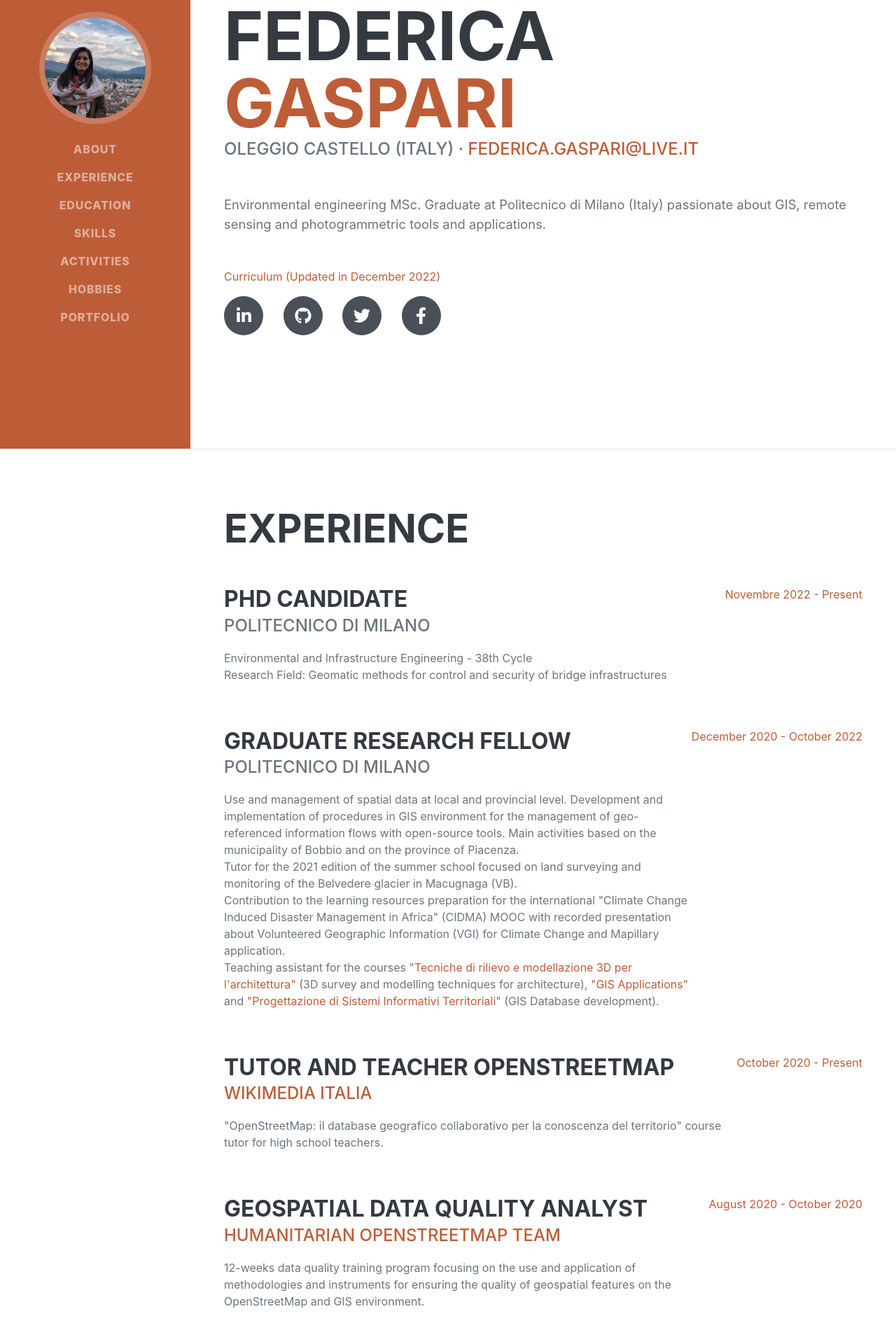
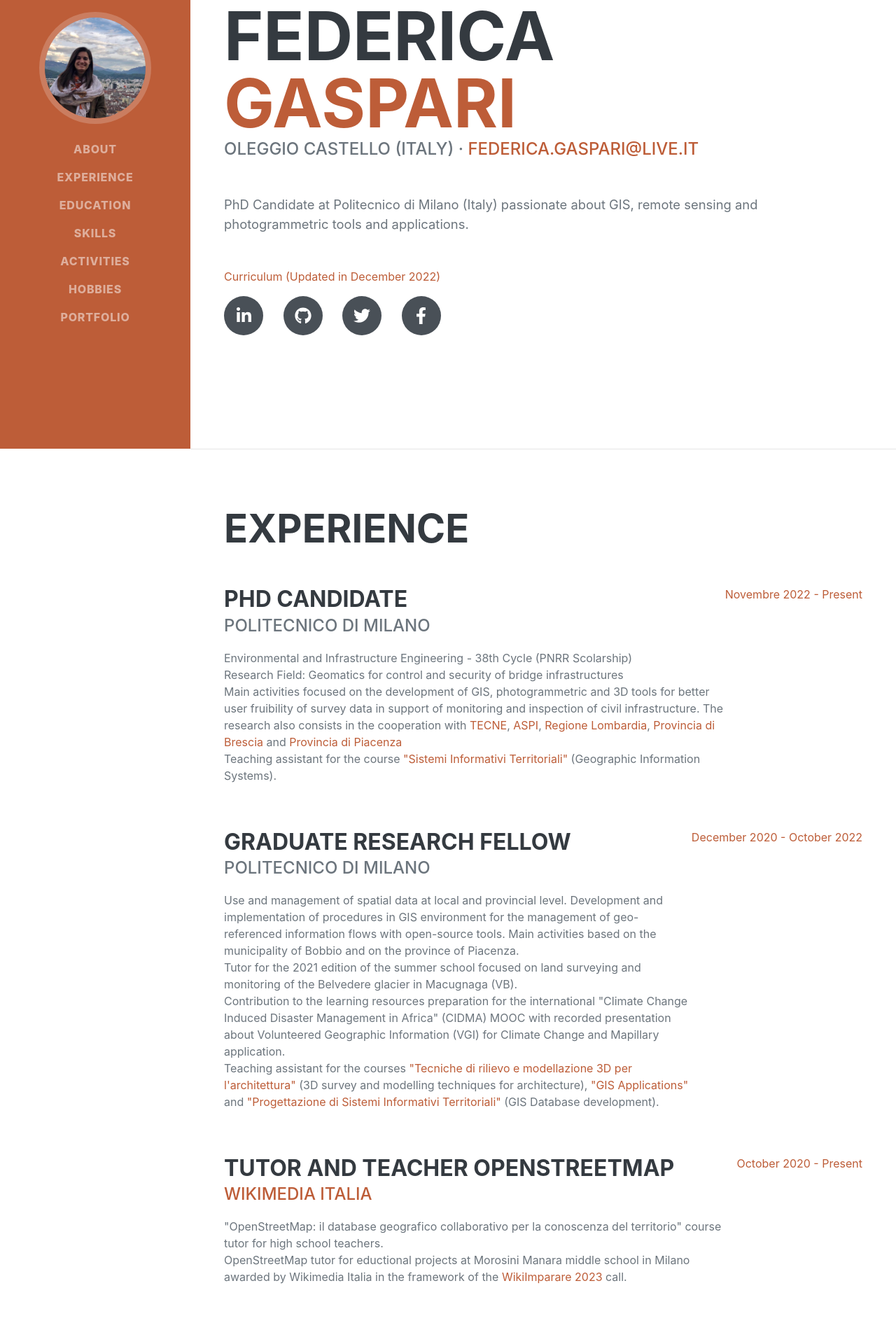
Before and after one commit to Tars4815/tars4815.github.io, a plain HTML site: page index.html in a window 1280 px wide. Shown: the part 159-2049 px from the top of the page at 70% size. Drawn offline with nearby package versions, Linux system fonts and the light colour scheme; no server answers; a script that the page names is missing; a web font is replaced by a local one.

Commit message:
Updated curriculum

```diff
--- a/index.html
+++ b/index.html
@@ -4,8 +4,8 @@
 <head>
     <meta charset="utf-8" />
     <meta name="viewport" content="width=device-width, initial-scale=1, shrink-to-fit=no" />
-    <meta name="description" content="" />
-    <meta name="author" content="" />
+    <meta name="description" content="Federica Gaspari personal website" />
+    <meta name="author" content="Federica Gaspari" />
     <title>Federica Gaspari - Home</title>
     <link rel="icon" type="image/x-icon" href="assets/img/favicon.ico" />
     <!-- Font Awesome and Iconify icons -->
@@ -56,7 +56,7 @@
                     Oleggio Castello (Italy) ·
                     <a href="mailto:federica.gaspari@live.it">federica.gaspari@live.it</a>
                 </div>
-                <p class="lead mb-5">Environmental engineering MSc. Graduate at Politecnico di Milano (Italy) passionate
+                <p class="lead mb-5">PhD Candidate at Politecnico di Milano (Italy) passionate
                     about GIS, remote sensing and photogrammetric tools and applications. </p>
                 <p><a href="assets/CV-Gaspari-EN-122022.pdf" download="Gaspari-Resume-122022_EN">Curriculum (Updated in
                         December 2022)</a></p>
@@ -80,8 +80,11 @@
                     <div class="flex-grow-1">
                         <h3 class="mb-0">PhD Candidate</h3>
                         <div class="subheading mb-3">Politecnico di Milano</div>
-                        <p>Environmental and Infrastructure Engineering - 38th Cycle<br>
-                            Research Field: Geomatic methods for control and security of bridge infrastructures</p>
+                        <p>Environmental and Infrastructure Engineering - 38th Cycle (PNRR Scolarship)<br>
+                            Research Field: Geomatics for control and security of bridge infrastructures<br>
+                            Main activities focused on the development of GIS, photogrammetric and 3D tools for better user fruibility of survey data in support of monitoring and inspection of civil infrastructure.
+                            The research also consists in the cooperation with <a href="https://www.autostrade.it/it/tecne" target="_blank">TECNE</a>, <a href="https://www.autostrade.it/it/home" target="_blank">ASPI</a>, <a href="https://www.regione.lombardia.it/wps/portal/istituzionale/" target="_blank">Regione Lombardia</a>, <a href="https://www.provincia.brescia.it/" target="_blank">Provincia di Brescia</a> and <a href="https://www.provincia.pc.it/index.php" target="_blank">Provincia di Piacenza</a> <br>
+                            Teaching assistant for the course <a href="https://www4.ceda.polimi.it/manifesti/manifesti/controller/ManifestoPublic.do?EVN_DETTAGLIO_RIGA_MANIFESTO=EVENTO&c_insegn=090889&aa=2022&k_cf=1&k_corso_la=346&ac_ins=0&k_indir=M1A&lang=EN&tipoCorso=ALL_TIPO_CORSO&semestre=2&idGruppo=4618&idRiga=291701&codDescr=090889" target="_blank">"Sistemi Informativi Territoriali"</a> (Geographic Information Systems).</p>
                     </div>
                     <div class="flex-shrink-0"><span class="text-primary">Novembre 2022 - Present</span></div>
                 </div>
@@ -117,7 +120,8 @@
                         <div class="subheading mb-3"><a href="https://www.wikimedia.it/" target="_blank">Wikimedia
                                 Italia</a></div>
                         <p>"OpenStreetMap: il database geografico collaborativo per la conoscenza del territorio" course
-                            tutor for high school teachers.</p>
+                            tutor for high school teachers.<br>
+                            OpenStreetMap tutor for eductional projects at Morosini Manara middle school in Milano awarded by Wikimedia Italia in the framework of the <a href="https://www.wikimedia.it/news/le-scuole-vincitrici-del-bando-wiki-imparare/" target="_blank">WikiImparare 2023</a> call.</p>
                     </div>
                     <div class="flex-shrink-0"><span class="text-primary">October 2020 - Present</span></div>
                 </div>
@@ -229,8 +233,8 @@
                     <u>Proficient User</u>
                 </p>
                 <h4>Programming & Data Analysis</h4>
-                <p>Matlab – Python – SQL: <u>Intermediate User</u></p>
-                <p>R - HTML5 - CSS - JS: <u>Basic understanding</u></p>
+                <p>Matlab – Python – SQL - HTML5: <u>Intermediate User</u></p>
+                <p>R - CSS - JS: <u>Basic understanding</u></p>
                 <h4>Editing, presentation and graphics</h4>
                 <p>Microsoft Word – Microsoft PowerPoint – Microsoft Excel - Inkscape: <u>Proficient User</u></p>
                 <p><i>Certification:</i> <a
```
Also changed, not shown: portfolio.html (+2 -2 lines).
